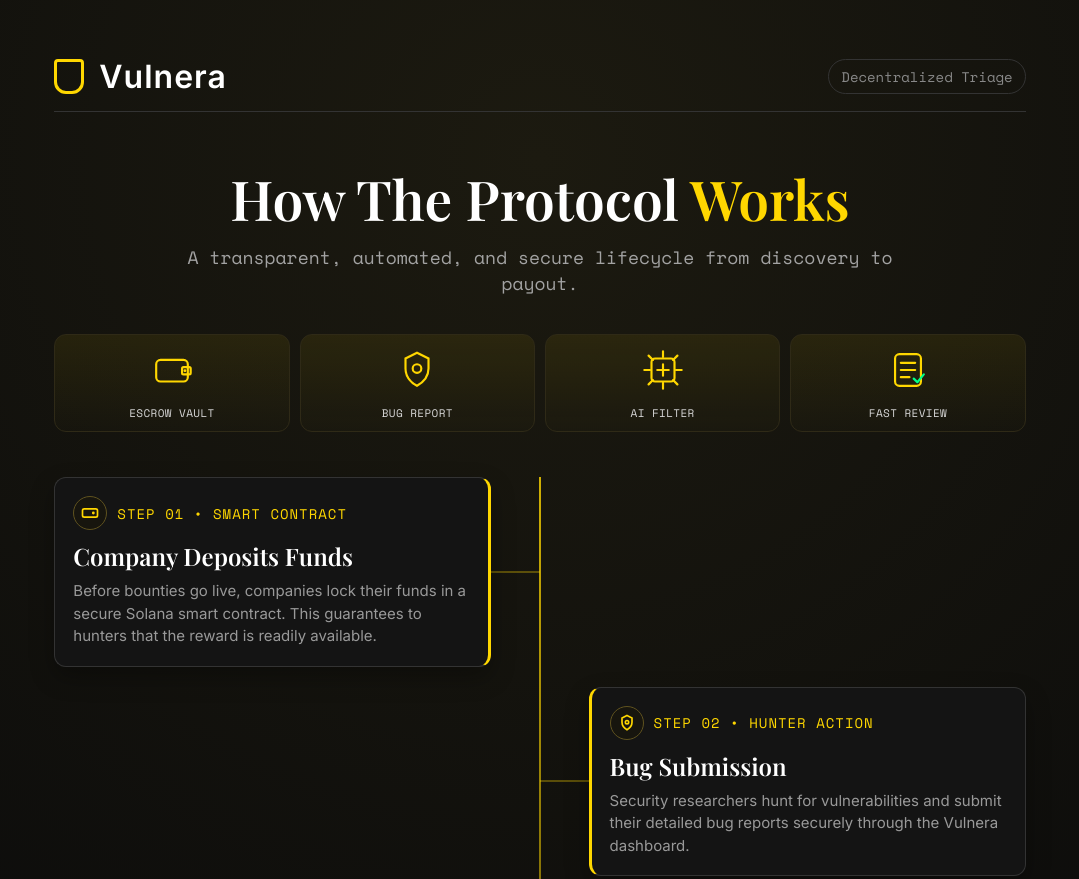
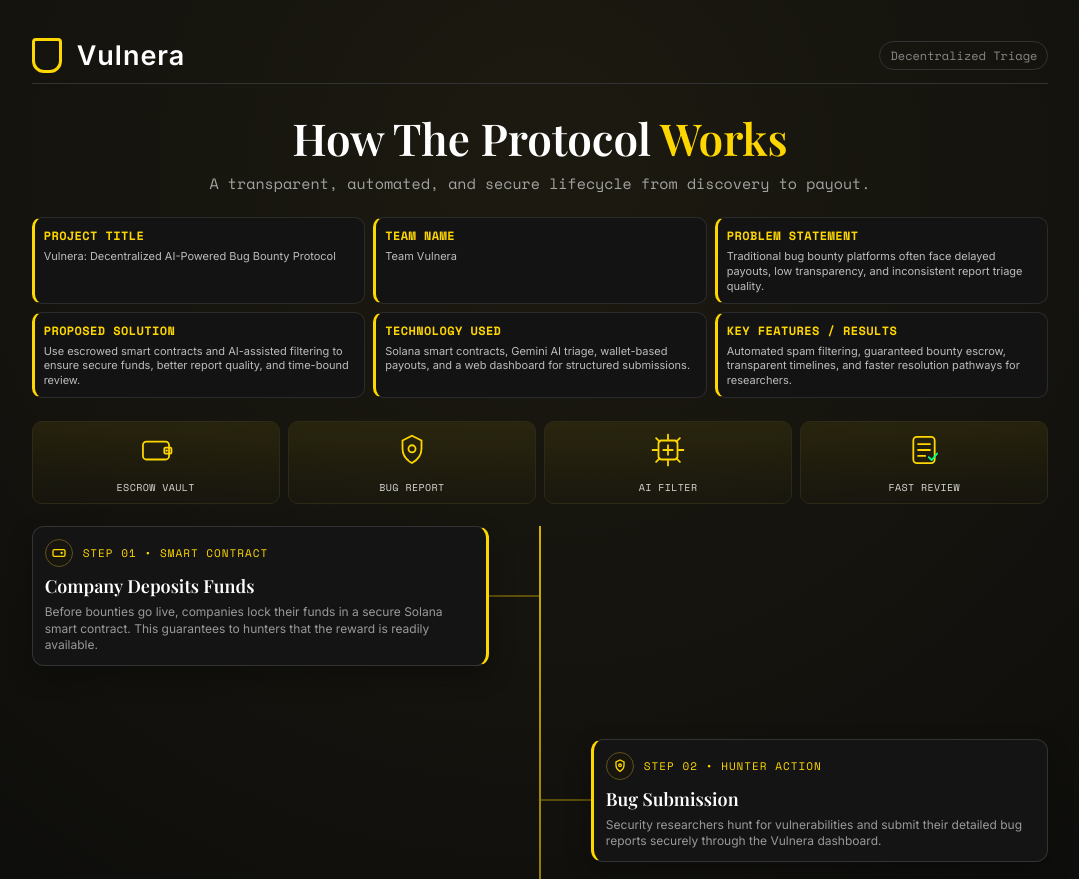
Before and after one commit to Prajyot05/vulnera-poster, a plain HTML site: page index.html in a window 1280 px wide. Shown: the top 879 px of the page, without its empty margins (100-1179 px from the left). Drawn offline with nearby package versions, Linux system fonts and the light colour scheme; a web font is replaced by a local one.

Commit message:
add v7 and v8

```diff
--- a/index.html
+++ b/index.html
@@ -30,7 +30,7 @@
             overflow: hidden;
             display: flex;
             flex-direction: column;
-            padding: 15mm 20mm;
+            padding: 10mm 14mm;
             /* subtle radial gradient */
             background: radial-gradient(circle at 50% 10%, #1c1a10 0%, #0b0b0b 70%);
             -webkit-print-color-adjust: exact;
@@ -82,9 +82,9 @@
             display: flex;
             align-items: center;
             justify-content: space-between;
-            margin-bottom: 15mm;
+            margin-bottom: 8mm;
             border-bottom: 1px solid #333;
-            padding-bottom: 15px;
+            padding-bottom: 10px;
         }
         .brand {
             display: flex;
@@ -98,60 +98,94 @@
             border-radius: 4px 4px 12px 12px;
         }
         .brand-name {
-            font-size: 32px;
+            font-size: 27px;
             font-weight: 600;
             letter-spacing: 1px;
         }
         .header-tag {
-            font-size: 14px;
+            font-size: 12px;
             color: #888;
             border: 1px solid #333;
-            padding: 6px 12px;
+            padding: 5px 10px;
             border-radius: 20px;
         }
 
         /* Main Title */
         .title-section {
             text-align: center;
-            margin-bottom: 10mm;
+            margin-bottom: 6mm;
         }
         .title-section h1 {
-            font-size: 55px;
+            font-size: 44px;
             line-height: 1.1;
-            margin-bottom: 15px;
+            margin-bottom: 10px;
         }
         .title-section p {
-            font-size: 18px;
+            font-size: 15px;
             color: #a3a3a3;
             max-width: 80%;
             margin: 0 auto;
+        }
+
+        /* Required Project Overview */
+        .project-overview {
+            margin-bottom: 6mm;
+        }
+
+        .overview-grid {
+            display: grid;
+            grid-template-columns: repeat(3, 1fr);
+            gap: 8px;
+        }
+
+        .overview-card {
+            background: #131313;
+            border: 1px solid #2b2b2b;
+            border-left: 3px solid #FFD700;
+            border-radius: 10px;
+            padding: 9px;
+        }
+
+        .overview-card h3 {
+            font-size: 12px;
+            margin-bottom: 5px;
+            color: #FFD700;
+            font-family: 'Space Mono', monospace;
+            text-transform: uppercase;
+            letter-spacing: 0.4px;
+        }
+
+        .overview-card p {
+            font-size: 11px;
+            color: #bcbcbc;
+            line-height: 1.35;
         }
 
         /* Illustration Band */
         .illustration-band {
             display: grid;
             grid-template-columns: repeat(4, 1fr);
-            gap: 10px;
-            margin-bottom: 12mm;
+            gap: 8px;
+            margin-bottom: 6mm;
         }
 
         .ill-card {
             background: linear-gradient(180deg, rgba(255, 215, 0, 0.08) 0%, rgba(255, 215, 0, 0.01) 100%);
             border: 1px solid #2f2a17;
-            border-radius: 12px;
-            padding: 12px 8px 10px;
+            border-radius: 10px;
+            padding: 9px 6px 8px;
             text-align: center;
         }
 
         .ill-card svg {
-            width: 46px;
-            height: 46px;
+            width: 38px;
+            height: 38px;
             display: block;
-            margin: 0 auto 8px;
+            margin: 0 auto 6px;
         }
 
         .ill-card span {
-            font-size: 11px;
+            font-size: 10px;
             color: #d8d8d8;
             letter-spacing: 0.4px;
             text-transform: uppercase;
@@ -164,7 +198,8 @@
             flex-grow: 1;
             display: flex;
             flex-direction: column;
-            gap: 20px;
+            gap: 12px;
+            justify-content: space-between;
         }
 
         /* Central Line */
@@ -172,7 +207,7 @@
             content: '';
             position: absolute;
             top: 0;
-            bottom: 120px; /* stops before the outcome boxes */
+            bottom: 95px; /* stops before the outcome boxes */
             left: 50%;
             width: 2px;
             background: linear-gradient(to bottom, rgba(255,215,0,0.8), rgba(255,215,0,0.1));
@@ -205,7 +240,7 @@
             background: #141414;
             border: 1px solid #333;
             border-radius: 12px;
-            padding: 18px;
+            padding: 12px;
             position: relative;
             box-shadow: 0 10px 25px rgba(0, 0, 0, 0.3);
         }
@@ -216,12 +251,12 @@
             display: flex;
             align-items: center;
             gap: 10px;
-            margin-bottom: 10px;
+            margin-bottom: 7px;
         }
 
         .card-icon {
-            width: 34px;
-            height: 34px;
+            width: 28px;
+            height: 28px;
             border-radius: 50%;
             border: 1px solid #5f521f;
             background: #17150e;
@@ -232,12 +267,12 @@
         }
 
         .card-icon svg {
-            width: 20px;
-            height: 20px;
+            width: 16px;
+            height: 16px;
         }
 
         .step-num {
-            font-size: 14px;
+            font-size: 11px;
             color: #FFD700;
             display: block;
             text-transform: uppercase;
@@ -245,21 +280,21 @@
         }
 
         .card h3 {
-            font-size: 24px;
-            margin-bottom: 8px;
+            font-size: 18px;
+            margin-bottom: 6px;
         }
         .card p {
-            font-size: 15px;
+            font-size: 12px;
             color: #999;
-            line-height: 1.5;
+            line-height: 1.35;
         }
 
         /* Outcome Section (Branching at the bottom) */
         .outcomes {
             display: grid;
             grid-template-columns: repeat(3, 1fr);
-            gap: 15px;
-            margin-top: 20px;
+            gap: 10px;
+            margin-top: 10px;
             position: relative;
             z-index: 1;
         }
@@ -268,7 +303,7 @@
             background: #111;
             border: 1px solid #222;
             border-radius: 8px;
-            padding: 15px;
+            padding: 10px;
             text-align: center;
             border-top: 3px solid;
         }
@@ -277,21 +312,27 @@
         .outcome-card.ghost { border-top-color: #888888; }
 
         .outcome-card h4 {
-            font-size: 16px;
-            margin-bottom: 8px;
+            font-size: 14px;
+            margin-bottom: 5px;
             font-family: 'Space Mono', monospace;
         }
 
         .outcome-icon {
-            width: 28px;
-            height: 28px;
-            margin: 0 auto 8px;
+            width: 22px;
+            height: 22px;
+            margin: 0 auto 6px;
             display: block;
         }
 
         .outcome-card p {
-            font-size: 13px;
+            font-size: 11px;
             color: #777;
+        }
+
+        @media (max-width: 900px) {
+            .overview-grid {
+                grid-template-columns: repeat(2, 1fr);
+            }
         }
 
         .header,
@@ -332,6 +373,36 @@
     <div class="title-section">
         <h1>How The Protocol <span class="text-yellow">Works</span></h1>
         <p class="mono">A transparent, automated, and secure lifecycle from discovery to payout.</p>
+    </div>
+
+    <!-- Required Poster Sections -->
+    <div class="project-overview">
+        <div class="overview-grid">
+            <div class="overview-card">
+                <h3>Project Title</h3>
+                <p>Vulnera: Decentralized AI-Powered Bug Bounty Protocol</p>
+            </div>
+            <div class="overview-card">
+                <h3>Team Name</h3>
+                <p>Team Vulnera</p>
+            </div>
+            <div class="overview-card">
+                <h3>Problem Statement</h3>
+                <p>Traditional bug bounty platforms often face delayed payouts, low transparency, and inconsistent report triage quality.</p>
+            </div>
+            <div class="overview-card">
+                <h3>Proposed Solution</h3>
+                <p>Use escrowed smart contracts and AI-assisted filtering to ensure secure funds, better report quality, and time-bound review.</p>
+            </div>
+            <div class="overview-card">
+                <h3>Technology Used</h3>
+                <p>Solana smart contracts, Gemini AI triage, wallet-based payouts, and a web dashboard for structured submissions.</p>
+            </div>
+            <div class="overview-card">
+                <h3>Key Features / Results</h3>
+                <p>Automated spam filtering, guaranteed bounty escrow, transparent timelines, and faster resolution pathways for researchers.</p>
+            </div>
+        </div>
     </div>
 
     <!-- Illustration Band -->
```
Also changed, not shown: 2 other files.
